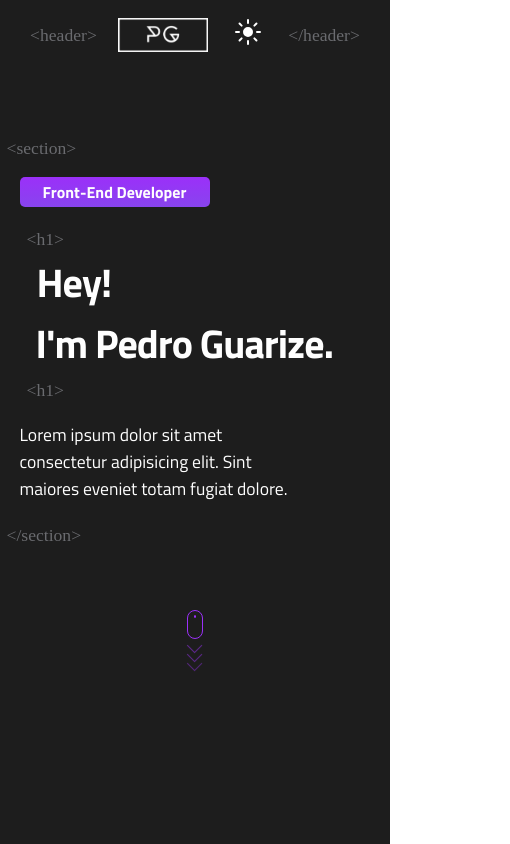
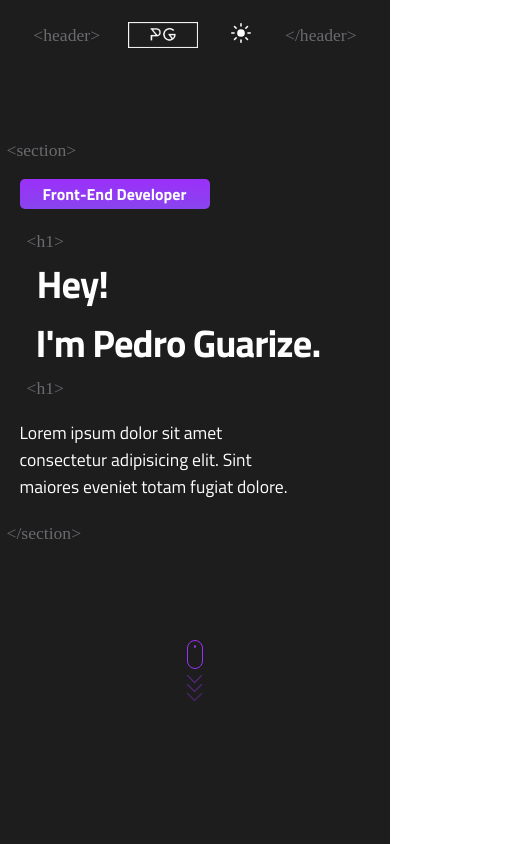
Before and after one commit to guarize/guarize-web-portfolio, a React (Create React App) app: page / in a window 390 px wide. Shown: the top 844 px of the page, 510 px wide, since content can reach past the window. Built offline with nearby package versions, Linux system fonts and the light colour scheme; a web font is replaced by a local one.

Commit message:
[fix] - white space

```diff
--- a/src/components/Header.jsx
+++ b/src/components/Header.jsx
@@ -2,8 +2,8 @@ import React, { useContext } from 'react';
 import { BsGithub, BsLinkedin } from 'react-icons/bs';
 import LightDarkButton from './LightDarkButton';
 import headerLogo from '../assets/images/pg-logo.png';
+import PortfolioContext from '../context/PortfolioContext';
 import '../styles/Header.css';
-import PortfolioContext from '../context/PortfolioContext';
 
 export default function Header() {
   const { darkMode } = useContext(PortfolioContext);
--- a/src/styles/App.css
+++ b/src/styles/App.css
@@ -22,8 +22,11 @@ html {
   scroll-behavior: smooth;
 }
 
-body {
+html, body {
+  width: 100%;
+  height: 100%;
   margin: 0;
+  padding: 0;
   overflow-x: hidden;
 }
 
--- a/src/styles/Header.css
+++ b/src/styles/Header.css
@@ -111,3 +111,9 @@
     width: 90px;
   }
 }
+
+@media only screen and (max-width: 481px) {
+  .header-logo {
+    width: 70px;
+  }
+}
--- a/src/styles/HomeSection.css
+++ b/src/styles/HomeSection.css
@@ -178,7 +178,7 @@
   }
 
   .home-container {
-    margin: 40px auto -30px auto;
+    margin: 40px auto 0 auto;
     width: 90%;
     height: 600px;
   }
@@ -189,7 +189,7 @@
   }
 
   .home-intro {
-    font-size: 2.5rem;
+    font-size: 2.4rem;
     margin: 0 0 0 10px;
   }
 
--- a/src/styles/LightDarkMode.css
+++ b/src/styles/LightDarkMode.css
@@ -7,3 +7,9 @@
 .light-mode-container button:hover {
   transform: scale(105%);
 }
+
+@media only screen and (max-width: 481px) {
+  .light-mode-container button img {
+    width: 20px;
+  }
+}
```
